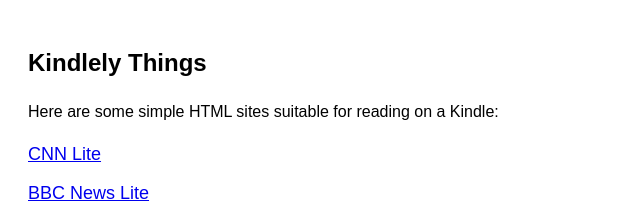
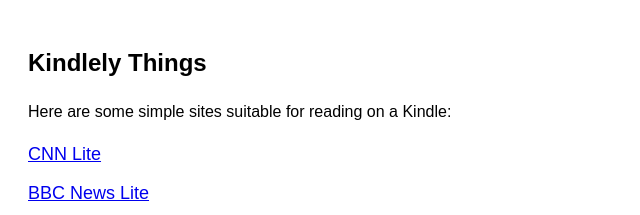
Before and after one commit to fva/kindley, a plain HTML site: page index.html in a window 1280 px wide. Shown: the top 215 px of the page, 0-640 px from the left. Drawn offline with Linux system fonts and the light colour scheme.

Commit message:
Update index.html
Removed the term "HTML" from site description.

```diff
--- a/index.html
+++ b/index.html
@@ -22,7 +22,7 @@
 </head>
 <body>
     <h1>Kindlely Things</h1>
-    <p>Here are some simple HTML sites suitable for reading on a Kindle:</p>
+    <p>Here are some simple sites suitable for reading on a Kindle:</p>
     <a href="http://lite.cnn.io/en">CNN Lite</a>
     <a href="https://www.bbc.co.uk/news/10628494">BBC News Lite</a>
     <a href="https://text.npr.org/">NPR Text Only</a>
```
